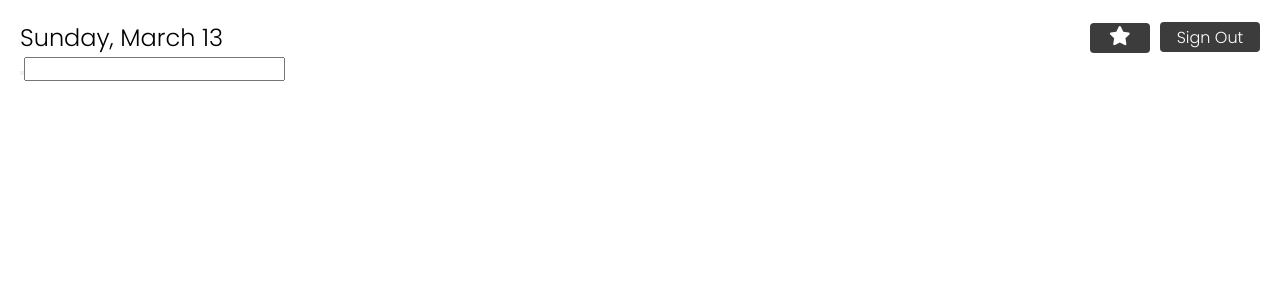
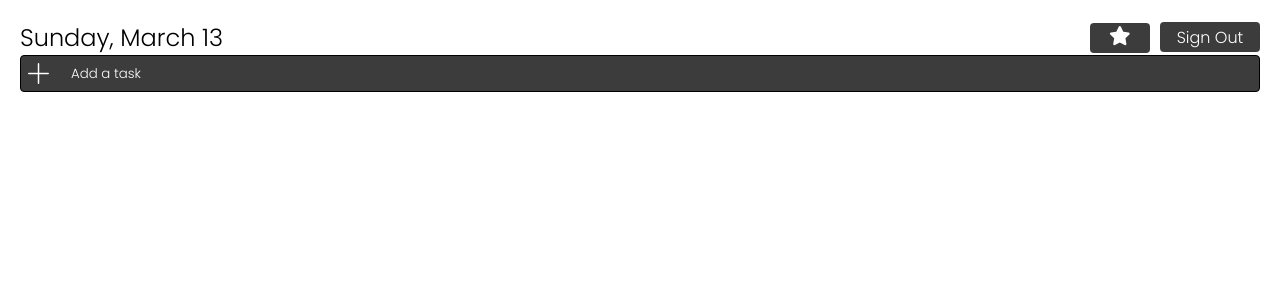
Before and after one commit to Tomohiro-Akinaga/TaskManagement-App-React.js, a React (Create React App) app: page / in a window 1280 px wide. Shown: the top 300 px of the page. Built offline with nearby package versions, Linux system fonts and the light colour scheme; no server answers; sample sign-in values are in the browser's storage.

Commit message:
success add task in firestore

```diff
--- a/src/App.jsx
+++ b/src/App.jsx
@@ -7,7 +7,7 @@ import SignUp from "./components/SignUp/SignUp.jsx";
 import SignIn from "./components/SignIn/SignIn.jsx";
 /* Firebase */
 import { onAuthStateChanged } from "firebase/auth";
-import auth from "./firebaseConfig.js";
+import { auth } from "./firebaseConfig.js";
 
 function App() {
     const [user, setUser] = useState();
--- a/src/_variable.scss
+++ b/src/_variable.scss
@@ -37,3 +37,4 @@ $signout-button-hover: rgba(63, 63, 63, 0.954);
 // $container-background2: rgb(1, 137, 210);
 $title: rgb(45, 45, 45);
 $logo: rgb(45, 45, 45);
+$input-container: rgba(36, 36, 36, 0.886);
--- a/src/components/Home/Header/Header-SignOutButton/SignOut.jsx
+++ b/src/components/Home/Header/Header-SignOutButton/SignOut.jsx
@@ -1,4 +1,4 @@
-import auth from "../../../../firebaseConfig.js";
+import { auth } from "../../../../firebaseConfig.js";
 import { signOut } from "firebase/auth";
 import { useNavigate } from "react-router";
 import SignOutStyle from "./SignOutButton.module.scss";
--- a/src/components/Home/Main/Main-Input/Input.jsx
+++ b/src/components/Home/Main/Main-Input/Input.jsx
@@ -1,10 +1,35 @@
+import React from "react";
 import InputStyle from "./Input.module.scss";
+import plusLogo from "../../../../resources/img/plus.png";
+import { useState } from "react";
+import { db } from "../../../../firebaseConfig.js";
+import { collection, addDoc } from "firebase/firestore";
 
 export default function Input() {
+    const [task, setTask] = useState();
+    const [taskComplete, setTaskComplete] = useState(false);
+    const userID = Math.random().toString(36).substr(2);
+
+    const handleSubmit = async (e) => {
+        e.preventDefault();
+        await addDoc(collection(db, "users"), {
+            id: userID,
+            tasks: task,
+            complete: taskComplete,
+        });
+    };
+
     return (
-        <div className={InputStyle.container}>
-            <button className={InputStyle.button}></button>
-            <input type="text" className={InputStyle.input} />
-        </div>
-    )
+        <form className={InputStyle.container} onSubmit={handleSubmit}>
+            <button className={InputStyle.button}>
+                <img src={plusLogo} className={InputStyle.plusLogo} />
+            </button>
+            <input
+                type="text"
+                className={InputStyle.input}
+                placeholder="Add a task"
+                onChange={(e) => setTask(e.target.value)}
+            />
+        </form>
+    );
 }
--- a/src/components/Home/Main/Main-Input/Input.module.scss
+++ b/src/components/Home/Main/Main-Input/Input.module.scss
@@ -0,0 +1,51 @@
+@import "../../../../variable.scss";
+
+.container {
+    border: solid 1px #000;
+    height: 35px;
+    display: flex;
+    border-radius: 4px;
+    background-color: $input-container;
+}
+
+.button {
+    border: none;
+    height: 100%;
+    width: 35px;
+    transition: all 0.2s;
+    padding: 7px;
+    background-color: transparent;
+    &:hover {
+        cursor: pointer;
+    }
+    &:active {
+        transform: scale(0.9);
+    }
+}
+
+// .icon {
+//     height: 100%;
+//     font-weight: 400;
+//     color: #fff;
+//     // -webkit-font-smoothing: antialiased;
+// }
+
+.plusLogo {
+    height: 100%;
+}
+
+.input {
+    border: none;
+    height: 100%;
+    width: 100%;
+    background-color: transparent;
+    color: #fff;
+    padding: 0 15px;
+    &:focus {
+        outline: none;
+    }
+    &::placeholder {
+        color: #fff;
+        font-weight: 300;
+    }
+}
--- a/src/components/Home/Main/Main.jsx
+++ b/src/components/Home/Main/Main.jsx
@@ -2,8 +2,9 @@ import Input from "./Main-Input/Input.jsx";
 
 export default function Main() {
     return (
-        <>
+        <main>
+            {/* <TaskList /> */}
             <Input />
-        </>
+        </main>
     );
 }
--- a/src/components/SignIn/SignIn-Form/SignInForm.jsx
+++ b/src/components/SignIn/SignIn-Form/SignInForm.jsx
@@ -1,6 +1,6 @@
 import { useState } from "react";
 import FormStyle from "./SignInForm.module.scss";
-import auth from "../../../firebaseConfig.js";
+import { auth } from "../../../firebaseConfig.js";
 import { signInWithEmailAndPassword } from "firebase/auth";
 import { useNavigate } from "react-router";
 
--- a/src/components/SignUp/SignUp-Form/SignUpForm.jsx
+++ b/src/components/SignUp/SignUp-Form/SignUpForm.jsx
@@ -2,7 +2,7 @@ import FormStyle from "./SignUpForm.module.scss";
 import { useState } from "react";
 import { useNavigate } from "react-router";
 import { createUserWithEmailAndPassword } from "firebase/auth";
-import auth from "../../../firebaseConfig.js";
+import { auth } from "../../../firebaseConfig.js";
 
 export default function SignUpForm() {
     const [email, setEmail] = useState();
--- a/src/firebaseConfig.js
+++ b/src/firebaseConfig.js
@@ -1,5 +1,6 @@
 import { initializeApp } from "firebase/app";
 import { getAuth } from "firebase/auth";
+import { getFirestore } from "firebase/firestore";
 
 const firebaseConfig = {
     apiKey: "AIzaSyDKIWbbwfbhBiS6avLOlHmTHoIq4v4i2dE",
@@ -12,6 +13,5 @@ const firebaseConfig = {
 };
 
 const app = initializeApp(firebaseConfig);
-const auth = getAuth(app);
-
-export default auth;
+export const auth = getAuth(app);
+export const db = getFirestore(app);
```
Also changed, not shown: src/resources/img/plus.png (added).
